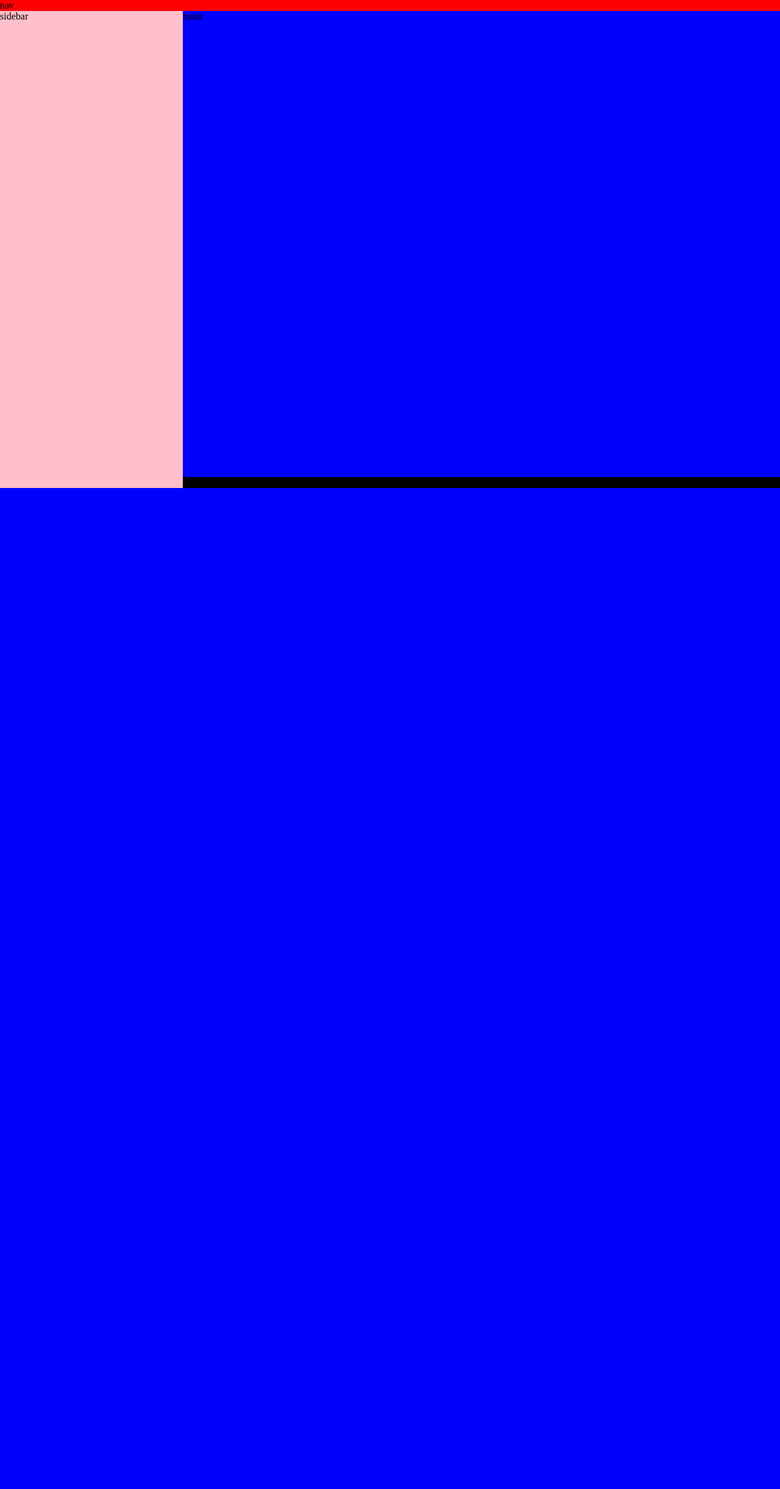
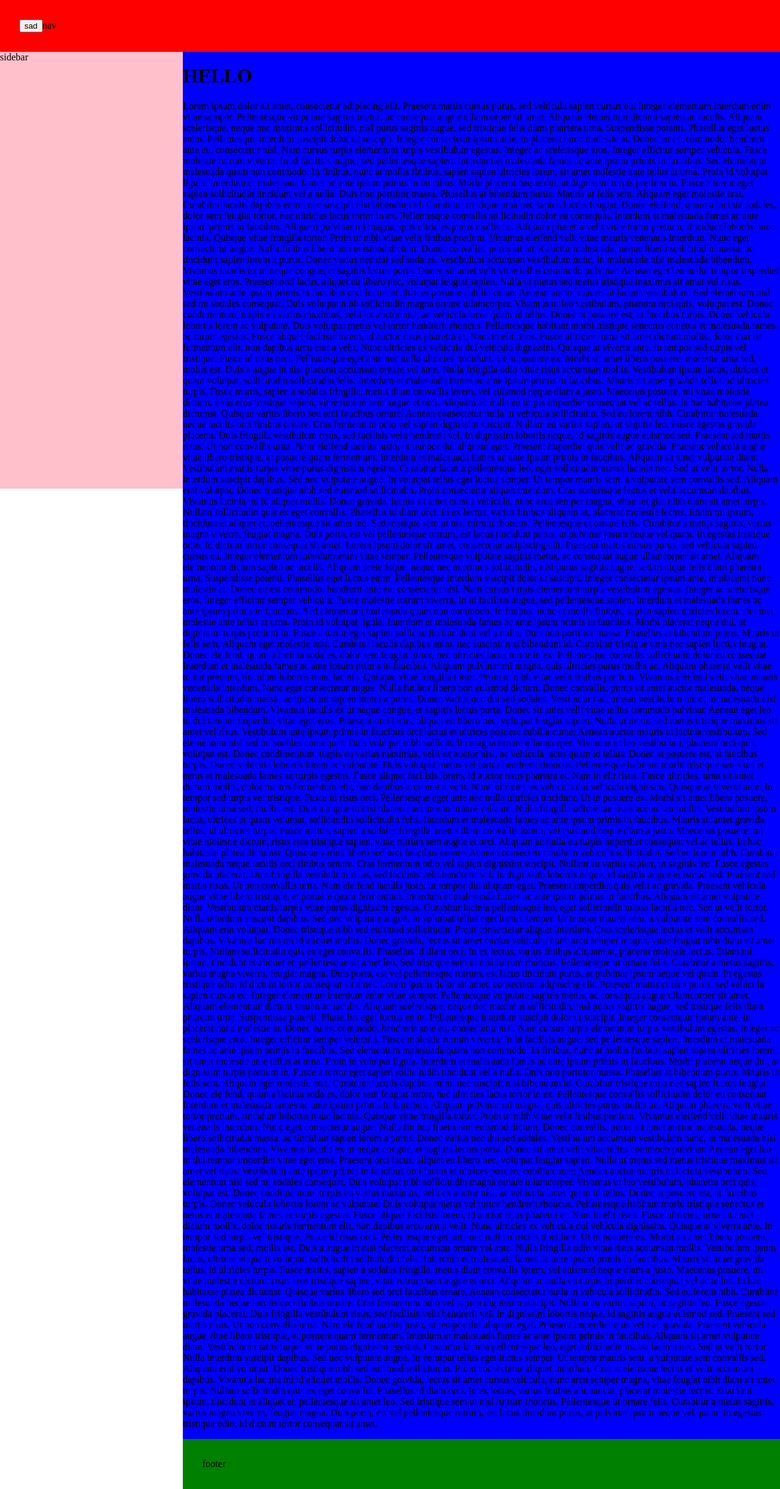
Before and after one commit to NataDeCocoe/webDev, a PHP site: page /adminDashboard.html in a window 1280 px wide. Shown: the whole page at 61% size. Before the commit the page ends 800 px from the top, so only its background shows below. Run offline with PHP 8.4, Linux system fonts and the light colour scheme.

Commit message:
an update

```diff
--- a/prototypeWeb/adminDashboard.html
+++ b/prototypeWeb/adminDashboard.html
@@ -7,9 +7,221 @@
     <link rel="icon" href="img/Testament_Logo.png" sizes="any">
 </head>
 <body>
-<nav>nav</nav>
+<nav><button>sad</button>nav</nav>
 <aside>sidebar</aside>
-<main>main</main>
+<main><h1>HELLO</h1>
+    <p>Lorem ipsum dolor sit amet, consectetur adipiscing elit. Praesent mattis cursus purus, sed vehicula sapien cursus
+        eu. Integer elementum interdum enim vitae semper. Pellentesque vulputate sagittis metus, ac consequat augue
+        ullamcorper sit amet. Aliquam elementum dictum sapien ac iaculis. Aliquam scelerisque, neque nec maximus
+        sollicitudin, nisl purus sagittis augue, sed tristique felis diam pharetra urna. Suspendisse potenti. Phasellus
+        eget luctus enim. Pellentesque interdum suscipit dolor ut suscipit. Integer consectetur ipsum ante, in placerat
+        nunc molestie at.
+
+        Donec eu est commodo, hendrerit ante eu, consectetur nisl. Nam cursus turpis elementum turpis vestibulum
+        egestas. Integer ac scelerisque eros. Integer efficitur semper vehicula. Fusce molestie rutrum viverra. In id
+        facilisis augue, sed pellentesque sapien. Interdum et malesuada fames ac ante ipsum primis in faucibus. Sed
+        elementum malesuada quam non commodo. In finibus, nunc at mollis finibus, sapien sapien ultricies lorem, sit
+        amet molestie ante tellus at urna. Proin id volutpat ligula. Interdum et malesuada fames ac ante ipsum primis in
+        faucibus. Morbi placerat neque dui, at dignissim turpis pretium in. Fusce a tortor eget sapien sollicitudin
+        tincidunt vel a nulla. Duis non porttitor massa.
+
+        Phasellus at bibendum purus. Mauris ut felis sem. Aliquam eget molestie erat. Curabitur iaculis dapibus enim,
+        nec suscipit nisi bibendum id. Curabitur tristique urna nec sapien luctus feugiat. Donec eleifend, quam a
+        lacinia sodales, dolor sem feugiat tortor, nec ultricies lacus tortor in ex. Pellentesque convallis sollicitudin
+        dolor eu consequat. Interdum et malesuada fames ac ante ipsum primis in faucibus. Aliquam pulvinar mi magna,
+        quis ultricies purus mollis ac. Aliquam pharetra velit vitae tortor pretium, tincidunt lobortis nunc lacinia.
+        Quisque vitae fringilla tortor.
+
+        Proin ut nibh vitae velit finibus pretium. Vivamus eleifend velit vitae mauris venenatis interdum. Nunc eget
+        consectetur augue. Nulla finibus libero non euismod dictum. Donec convallis, purus sit amet auctor malesuada,
+        neque libero sollicitudin massa, ac tincidunt sapien lorem a purus. Donec varius nec dui sed sodales. Vestibulum
+        accumsan vestibulum nunc, in malesuada nisi malesuada bibendum. Vivamus iaculis ex ut neque congue, et sagittis
+        lectus porta. Donec sit amet velit vitae tellus commodo pulvinar. Aenean eget leo in dui tempor imperdiet vitae
+        eget eros. Praesent orci lacus, aliquet eu libero nec, volutpat feugiat sapien. Nulla ut metus sed metus
+        tristique maximus sit amet vel risus. Vestibulum ante ipsum primis in faucibus orci luctus et ultrices posuere
+        cubilia curae; Aenean auctor mauris ut lacinia vestibulum.
+
+        Sed elementum nisl sed mi sodales consequat. Duis volutpat nibh sollicitudin magna ornare ullamcorper. Vivamus
+        ut leo vestibulum, pharetra orci quis, volutpat est. Donec condimentum, turpis eu varius maximus, velit ex
+        auctor nisl, ac vehicula lacus quam id tellus. Donec at posuere est, at faucibus turpis. Donec vehicula lobortis
+        lorem ac vulputate. Duis volutpat metus vel tortor hendrerit rhoncus. Pellentesque habitant morbi tristique
+        senectus et netus et malesuada fames ac turpis egestas. Fusce aliquet facilisis lorem, id auctor risus pharetra
+        et. Nam in elit risus. Fusce ultricies, urna sit amet dictum mollis, dolor mauris fermentum elit, non dapibus
+        arcu erat a velit. Nunc ultricies ex vehicula dui vehicula dignissim. Quisque at viverra ante. In tempor sed
+        turpis vel tristique.
+
+        Fusce id risus orci. Pellentesque eget ante nec nulla ultricies tincidunt. Ut in posuere ex. Morbi sit amet
+        libero posuere, molestie urna sed, mollis est. Duis a augue in nisi placerat accumsan ornare vel ante. Nulla
+        fringilla odio vitae risus accumsan mollis. Vestibulum ipsum lacus, ultrices et quam volutpat, sollicitudin
+        sollicitudin felis.
+
+        Interdum et malesuada fames ac ante ipsum primis in faucibus. Mauris sit amet gravida tellus, id ultricies
+        turpis. Fusce mattis, sapien a sodales fringilla, metus diam convallis lorem, vel euismod neque diam a justo.
+        Maecenas posuere, mi vitae molestie dictum, risus eros tristique sapien, vitae rutrum sem augue et orci. Aliquam
+        ac nulla eu turpis imperdiet consequat vel ac tellus. In hac habitasse platea dictumst. Quisque varius libero
+        sed orci faucibus ornare. Aenean consectetur nulla in vehicula sollicitudin. Sed eu lorem nibh. Curabitur
+        malesuada neque iaculis orci finibus ornare. Cras fermentum odio vel sapien dignissim suscipit.
+
+        Nullam eu varius sapien, ut sagittis leo. Fusce egestas gravida placerat. Duis fringilla vestibulum risus, sed
+        facilisis velit hendrerit vel. In dignissim lobortis neque, id sagittis augue euismod sed. Praesent sed mattis
+        risus. Ut non convallis urna. Nam eleifend iaculis justo, ut tempor dui aliquam eget.
+
+        Praesent imperdiet quis velit ac gravida. Praesent vehicula augue vitae libero tristique, et posuere quam
+        fermentum. Interdum et malesuada fames ac ante ipsum primis in faucibus. Aliquam sit amet vulputate diam.
+        Vestibulum mattis turpis vitae purus dignissim egestas. Curabitur lacinia pellentesque leo, eget sollicitudin
+        massa lacinia nec. Sed ut velit tortor. Nulla interdum suscipit dapibus. Sed nec vulputate augue. In volutpat
+        tellus eget luctus semper. Ut tempor mauris sem, a vulputate sem convallis sed. Aliquam erat volutpat. Donec
+        tristique nibh sed euismod sollicitudin. Proin consectetur aliquet interdum. Cras scelerisque lectus et velit
+        accumsan dapibus.
+
+        Vivamus lacinia mi id aliquet mollis. Donec gravida, lectus sit amet cursus vehicula, nunc arcu semper magna,
+        vitae feugiat nibh diam sit amet turpis. Nullam sollicitudin quis ex eget convallis. Phasellus id diam orci. In
+        ex lectus, varius finibus aliquam at, placerat molestie lectus. Etiam mi ipsum, tincidunt et aliquet et,
+        pellentesque sit amet leo. Sed tristique sem ut nisi rutrum rhoncus. Pellentesque ut ornare felis. Curabitur a
+        metus sagittis, varius magna viverra, feugiat magna. Duis porta, est vel pellentesque rutrum, est lacus
+        tincidunt purus, at pulvinar ipsum neque vel quam. In egestas tristique odio, id dictum tortor consequat sit
+        amet. Lorem ipsum dolor sit amet, consectetur adipiscing elit. Praesent mattis cursus purus, sed vehicula sapien
+        cursus eu. Integer elementum interdum enim vitae semper. Pellentesque vulputate sagittis metus, ac consequat
+        augue ullamcorper sit amet. Aliquam elementum dictum sapien ac iaculis. Aliquam scelerisque, neque nec maximus
+        sollicitudin, nisl purus sagittis augue, sed tristique felis diam pharetra urna. Suspendisse potenti. Phasellus
+        eget luctus enim. Pellentesque interdum suscipit dolor ut suscipit. Integer consectetur ipsum ante, in placerat
+        nunc molestie at.
+
+        Donec eu est commodo, hendrerit ante eu, consectetur nisl. Nam cursus turpis elementum turpis vestibulum
+        egestas. Integer ac scelerisque eros. Integer efficitur semper vehicula. Fusce molestie rutrum viverra. In id
+        facilisis augue, sed pellentesque sapien. Interdum et malesuada fames ac ante ipsum primis in faucibus. Sed
+        elementum malesuada quam non commodo. In finibus, nunc at mollis finibus, sapien sapien ultricies lorem, sit
+        amet molestie ante tellus at urna. Proin id volutpat ligula. Interdum et malesuada fames ac ante ipsum primis in
+        faucibus. Morbi placerat neque dui, at dignissim turpis pretium in. Fusce a tortor eget sapien sollicitudin
+        tincidunt vel a nulla. Duis non porttitor massa.
+
+        Phasellus at bibendum purus. Mauris ut felis sem. Aliquam eget molestie erat. Curabitur iaculis dapibus enim,
+        nec suscipit nisi bibendum id. Curabitur tristique urna nec sapien luctus feugiat. Donec eleifend, quam a
+        lacinia sodales, dolor sem feugiat tortor, nec ultricies lacus tortor in ex. Pellentesque convallis sollicitudin
+        dolor eu consequat. Interdum et malesuada fames ac ante ipsum primis in faucibus. Aliquam pulvinar mi magna,
+        quis ultricies purus mollis ac. Aliquam pharetra velit vitae tortor pretium, tincidunt lobortis nunc lacinia.
+        Quisque vitae fringilla tortor.
+
+        Proin ut nibh vitae velit finibus pretium. Vivamus eleifend velit vitae mauris venenatis interdum. Nunc eget
+        consectetur augue. Nulla finibus libero non euismod dictum. Donec convallis, purus sit amet auctor malesuada,
+        neque libero sollicitudin massa, ac tincidunt sapien lorem a purus. Donec varius nec dui sed sodales. Vestibulum
+        accumsan vestibulum nunc, in malesuada nisi malesuada bibendum. Vivamus iaculis ex ut neque congue, et sagittis
+        lectus porta. Donec sit amet velit vitae tellus commodo pulvinar. Aenean eget leo in dui tempor imperdiet vitae
+        eget eros. Praesent orci lacus, aliquet eu libero nec, volutpat feugiat sapien. Nulla ut metus sed metus
+        tristique maximus sit amet vel risus. Vestibulum ante ipsum primis in faucibus orci luctus et ultrices posuere
+        cubilia curae; Aenean auctor mauris ut lacinia vestibulum.
+
+        Sed elementum nisl sed mi sodales consequat. Duis volutpat nibh sollicitudin magna ornare ullamcorper. Vivamus
+        ut leo vestibulum, pharetra orci quis, volutpat est. Donec condimentum, turpis eu varius maximus, velit ex
+        auctor nisl, ac vehicula lacus quam id tellus. Donec at posuere est, at faucibus turpis. Donec vehicula lobortis
+        lorem ac vulputate. Duis volutpat metus vel tortor hendrerit rhoncus. Pellentesque habitant morbi tristique
+        senectus et netus et malesuada fames ac turpis egestas. Fusce aliquet facilisis lorem, id auctor risus pharetra
+        et. Nam in elit risus. Fusce ultricies, urna sit amet dictum mollis, dolor mauris fermentum elit, non dapibus
+        arcu erat a velit. Nunc ultricies ex vehicula dui vehicula dignissim. Quisque at viverra ante. In tempor sed
+        turpis vel tristique.
+
+        Fusce id risus orci. Pellentesque eget ante nec nulla ultricies tincidunt. Ut in posuere ex. Morbi sit amet
+        libero posuere, molestie urna sed, mollis est. Duis a augue in nisi placerat accumsan ornare vel ante. Nulla
+        fringilla odio vitae risus accumsan mollis. Vestibulum ipsum lacus, ultrices et quam volutpat, sollicitudin
+        sollicitudin felis.
+
+        Interdum et malesuada fames ac ante ipsum primis in faucibus. Mauris sit amet gravida tellus, id ultricies
+        turpis. Fusce mattis, sapien a sodales fringilla, metus diam convallis lorem, vel euismod neque diam a justo.
+        Maecenas posuere, mi vitae molestie dictum, risus eros tristique sapien, vitae rutrum sem augue et orci. Aliquam
+        ac nulla eu turpis imperdiet consequat vel ac tellus. In hac habitasse platea dictumst. Quisque varius libero
+        sed orci faucibus ornare. Aenean consectetur nulla in vehicula sollicitudin. Sed eu lorem nibh. Curabitur
+        malesuada neque iaculis orci finibus ornare. Cras fermentum odio vel sapien dignissim suscipit.
+
+        Nullam eu varius sapien, ut sagittis leo. Fusce egestas gravida placerat. Duis fringilla vestibulum risus, sed
+        facilisis velit hendrerit vel. In dignissim lobortis neque, id sagittis augue euismod sed. Praesent sed mattis
+        risus. Ut non convallis urna. Nam eleifend iaculis justo, ut tempor dui aliquam eget.
+
+        Praesent imperdiet quis velit ac gravida. Praesent vehicula augue vitae libero tristique, et posuere quam
+        fermentum. Interdum et malesuada fames ac ante ipsum primis in faucibus. Aliquam sit amet vulputate diam.
+        Vestibulum mattis turpis vitae purus dignissim egestas. Curabitur lacinia pellentesque leo, eget sollicitudin
+        massa lacinia nec. Sed ut velit tortor. Nulla interdum suscipit dapibus. Sed nec vulputate augue. In volutpat
+        tellus eget luctus semper. Ut tempor mauris sem, a vulputate sem convallis sed. Aliquam erat volutpat. Donec
+        tristique nibh sed euismod sollicitudin. Proin consectetur aliquet interdum. Cras scelerisque lectus et velit
+        accumsan dapibus.
+
+        Vivamus lacinia mi id aliquet mollis. Donec gravida, lectus sit amet cursus vehicula, nunc arcu semper magna,
+        vitae feugiat nibh diam sit amet turpis. Nullam sollicitudin quis ex eget convallis. Phasellus id diam orci. In
+        ex lectus, varius finibus aliquam at, placerat molestie lectus. Etiam mi ipsum, tincidunt et aliquet et,
+        pellentesque sit amet leo. Sed tristique sem ut nisi rutrum rhoncus. Pellentesque ut ornare felis. Curabitur a
+        metus sagittis, varius magna viverra, feugiat magna. Duis porta, est vel pellentesque rutrum, est lacus
+        tincidunt purus, at pulvinar ipsum neque vel quam. In egestas tristique odio, id dictum tortor consequat sit
+        amet.
+        Lorem ipsum dolor sit amet, consectetur adipiscing elit. Praesent mattis cursus purus, sed vehicula sapien
+        cursus eu. Integer elementum interdum enim vitae semper. Pellentesque vulputate sagittis metus, ac consequat
+        augue ullamcorper sit amet. Aliquam elementum dictum sapien ac iaculis. Aliquam scelerisque, neque nec maximus
+        sollicitudin, nisl purus sagittis augue, sed tristique felis diam pharetra urna. Suspendisse potenti. Phasellus
+        eget luctus enim. Pellentesque interdum suscipit dolor ut suscipit. Integer consectetur ipsum ante, in placerat
+        nunc molestie at.
+
+        Donec eu est commodo, hendrerit ante eu, consectetur nisl. Nam cursus turpis elementum turpis vestibulum
+        egestas. Integer ac scelerisque eros. Integer efficitur semper vehicula. Fusce molestie rutrum viverra. In id
+        facilisis augue, sed pellentesque sapien. Interdum et malesuada fames ac ante ipsum primis in faucibus. Sed
+        elementum malesuada quam non commodo. In finibus, nunc at mollis finibus, sapien sapien ultricies lorem, sit
+        amet molestie ante tellus at urna. Proin id volutpat ligula. Interdum et malesuada fames ac ante ipsum primis in
+        faucibus. Morbi placerat neque dui, at dignissim turpis pretium in. Fusce a tortor eget sapien sollicitudin
+        tincidunt vel a nulla. Duis non porttitor massa.
+
+        Phasellus at bibendum purus. Mauris ut felis sem. Aliquam eget molestie erat. Curabitur iaculis dapibus enim,
+        nec suscipit nisi bibendum id. Curabitur tristique urna nec sapien luctus feugiat. Donec eleifend, quam a
+        lacinia sodales, dolor sem feugiat tortor, nec ultricies lacus tortor in ex. Pellentesque convallis sollicitudin
+        dolor eu consequat. Interdum et malesuada fames ac ante ipsum primis in faucibus. Aliquam pulvinar mi magna,
+        quis ultricies purus mollis ac. Aliquam pharetra velit vitae tortor pretium, tincidunt lobortis nunc lacinia.
+        Quisque vitae fringilla tortor.
+
+        Proin ut nibh vitae velit finibus pretium. Vivamus eleifend velit vitae mauris venenatis interdum. Nunc eget
+        consectetur augue. Nulla finibus libero non euismod dictum. Donec convallis, purus sit amet auctor malesuada,
+        neque libero sollicitudin massa, ac tincidunt sapien lorem a purus. Donec varius nec dui sed sodales. Vestibulum
+        accumsan vestibulum nunc, in malesuada nisi malesuada bibendum. Vivamus iaculis ex ut neque congue, et sagittis
+        lectus porta. Donec sit amet velit vitae tellus commodo pulvinar. Aenean eget leo in dui tempor imperdiet vitae
+        eget eros. Praesent orci lacus, aliquet eu libero nec, volutpat feugiat sapien. Nulla ut metus sed metus
+        tristique maximus sit amet vel risus. Vestibulum ante ipsum primis in faucibus orci luctus et ultrices posuere
+        cubilia curae; Aenean auctor mauris ut lacinia vestibulum.
+
+        Sed elementum nisl sed mi sodales consequat. Duis volutpat nibh sollicitudin magna ornare ullamcorper. Vivamus
+        ut leo vestibulum, pharetra orci quis, volutpat est. Donec condimentum, turpis eu varius maximus, velit ex
+        auctor nisl, ac vehicula lacus quam id tellus. Donec at posuere est, at faucibus turpis. Donec vehicula lobortis
+        lorem ac vulputate. Duis volutpat metus vel tortor hendrerit rhoncus. Pellentesque habitant morbi tristique
+        senectus et netus et malesuada fames ac turpis egestas. Fusce aliquet facilisis lorem, id auctor risus pharetra
+        et. Nam in elit risus. Fusce ultricies, urna sit amet dictum mollis, dolor mauris fermentum elit, non dapibus
+        arcu erat a velit. Nunc ultricies ex vehicula dui vehicula dignissim. Quisque at viverra ante. In tempor sed
+        turpis vel tristique.
+
+        Fusce id risus orci. Pellentesque eget ante nec nulla ultricies tincidunt. Ut in posuere ex. Morbi sit amet
+        libero posuere, molestie urna sed, mollis est. Duis a augue in nisi placerat accumsan ornare vel ante. Nulla
+        fringilla odio vitae risus accumsan mollis. Vestibulum ipsum lacus, ultrices et quam volutpat, sollicitudin
+        sollicitudin felis.
+
+        Interdum et malesuada fames ac ante ipsum primis in faucibus. Mauris sit amet gravida tellus, id ultricies
+        turpis. Fusce mattis, sapien a sodales fringilla, metus diam convallis lorem, vel euismod neque diam a justo.
+        Maecenas posuere, mi vitae molestie dictum, risus eros tristique sapien, vitae rutrum sem augue et orci. Aliquam
+        ac nulla eu turpis imperdiet consequat vel ac tellus. In hac habitasse platea dictumst. Quisque varius libero
+        sed orci faucibus ornare. Aenean consectetur nulla in vehicula sollicitudin. Sed eu lorem nibh. Curabitur
+        malesuada neque iaculis orci finibus ornare. Cras fermentum odio vel sapien dignissim suscipit.
+
+        Nullam eu varius sapien, ut sagittis leo. Fusce egestas gravida placerat. Duis fringilla vestibulum risus, sed
+        facilisis velit hendrerit vel. In dignissim lobortis neque, id sagittis augue euismod sed. Praesent sed mattis
+        risus. Ut non convallis urna. Nam eleifend iaculis justo, ut tempor dui aliquam eget.
+
+        Praesent imperdiet quis velit ac gravida. Praesent vehicula augue vitae libero tristique, et posuere quam
+        fermentum. Interdum et malesuada fames ac ante ipsum primis in faucibus. Aliquam sit amet vulputate diam.
+        Vestibulum mattis turpis vitae purus dignissim egestas. Curabitur lacinia pellentesque leo, eget sollicitudin
+        massa lacinia nec. Sed ut velit tortor. Nulla interdum suscipit dapibus. Sed nec vulputate augue. In volutpat
+        tellus eget luctus semper. Ut tempor mauris sem, a vulputate sem convallis sed. Aliquam erat volutpat. Donec
+        tristique nibh sed euismod sollicitudin. Proin consectetur aliquet interdum. Cras scelerisque lectus et velit
+        accumsan dapibus.
+
+        Vivamus lacinia mi id aliquet mollis. Donec gravida, lectus sit amet cursus vehicula, nunc arcu semper magna,
+        vitae feugiat nibh diam sit amet turpis. Nullam sollicitudin quis ex eget convallis. Phasellus id diam orci. In
+        ex lectus, varius finibus aliquam at, placerat molestie lectus. Etiam mi ipsum, tincidunt et aliquet et,
+        pellentesque sit amet leo. Sed tristique sem ut nisi rutrum rhoncus. Pellentesque ut ornare felis. Curabitur a
+        metus sagittis, varius magna viverra, feugiat magna. Duis porta, est vel pellentesque rutrum, est lacus
+        tincidunt purus, at pulvinar ipsum neque vel quam. In egestas tristique odio, id dictum tortor consequat sit
+        amet.</p></main>
 <footer>footer</footer>
 </body>
 </html>
--- a/prototypeWeb/css/adminDashboard.css
+++ b/prototypeWeb/css/adminDashboard.css
@@ -1,10 +1,10 @@
 body{
     display: grid;
+    padding: 0;
     margin: 0;
-    padding: 0;
     min-height: 100vh;
     grid-template-columns: 300px 1fr;
-    grid-auto-rows: auto 1fr;
+    grid-auto-rows: auto 1fr auto;
     grid-template-areas:
     "navbar navbar"
     "sidebar main"
@@ -12,17 +12,26 @@
 }
 nav{
     grid-area: navbar;
+    top: 0;
+    position: sticky;
     background-color: red;
+    padding: 2em;
 }
 aside{
+    height: calc(100vh - 84px);
     grid-area: sidebar;
+    align-items: start;
+    top: 82px;
+    position: sticky;
     background-color: pink;
 }
 main{
     grid-area: main;
+
     background-color: blue;
 }
 footer{
     grid-area: footer;
-    background-color: black;
+    background-color: green;
+    padding: 2em;
 }
```
